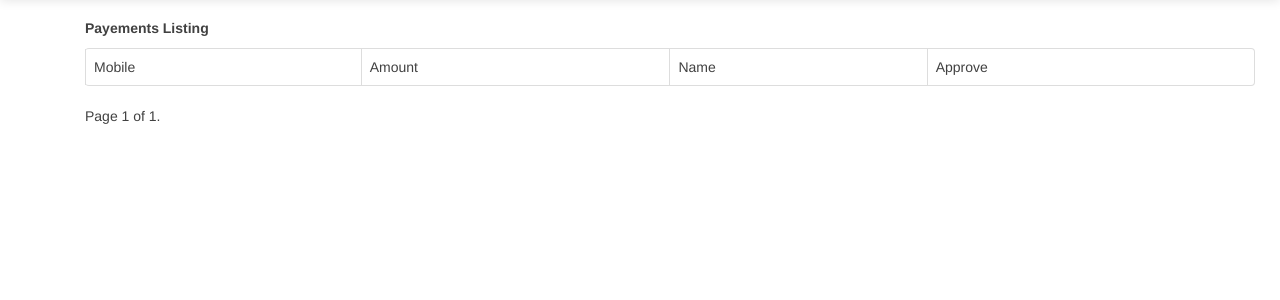
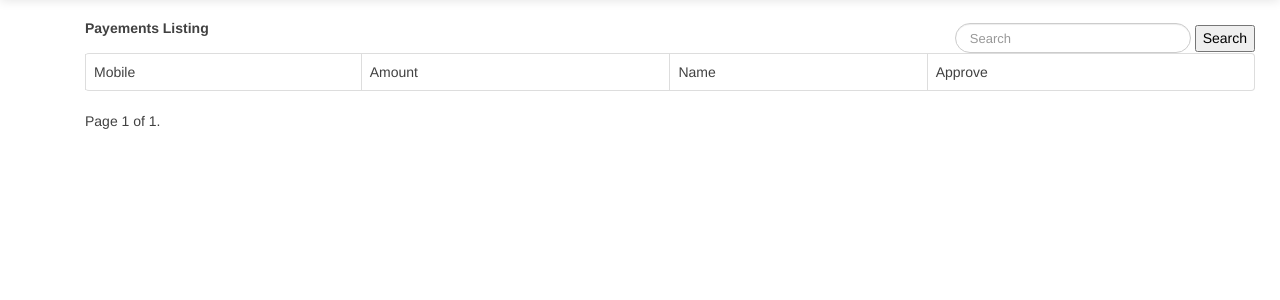
Before and after one commit to sparkplug/smsrelay, a Django app: page /submissions/ in a window 1280 px wide. Shown: the part 42-342 px from the top of the page. Run offline with Django 3.2, Linux system fonts and the light colour scheme; data that the repository does not hold is empty; some libraries are stand-ins or nearby versions.

Commit message:
add search

```diff
--- a/relay/templates/relay/submissions.html
+++ b/relay/templates/relay/submissions.html
@@ -2,6 +2,14 @@
 
 {% block content %}
 <div class="container span-12">
+    <div class="row" style="float:right;">
+    <form method="get" class="navbar-search pull-left">
+        <input name="search"  type="text"  class="search-query" placeholder="Search">
+        <input type="submit" value="Search">
+    </form>
+    </div>
+
+
     <h3>Payements Listing</h3>
     <table class="table table-bordered table-striped" width="100%">
         <thead>
--- a/relay/views.py
+++ b/relay/views.py
@@ -16,6 +16,7 @@ from rapidsms_httprouter.router import get_router
 from rapidsms.models import Contact, Connection, Backend
 from django import forms
 from django.template import RequestContext
+from django.db.models import Q
 
 
 
@@ -27,6 +28,11 @@ def clean_number(number):
 
 def submissions(request):
     payment_list=MobilePayment.objects.order_by('-created')
+    if request.GET.get("search"):
+        search=request.GET.get("search")
+        payment_list=MobilePayment.objects.filter(Q(client__display_name__icontains=search)
+                        | Q(amount__icontains=search)
+                        | Q(sender__icontains=search))
 
     paginator = Paginator(payment_list, 25)
     page = request.GET.get('page',1)
```
